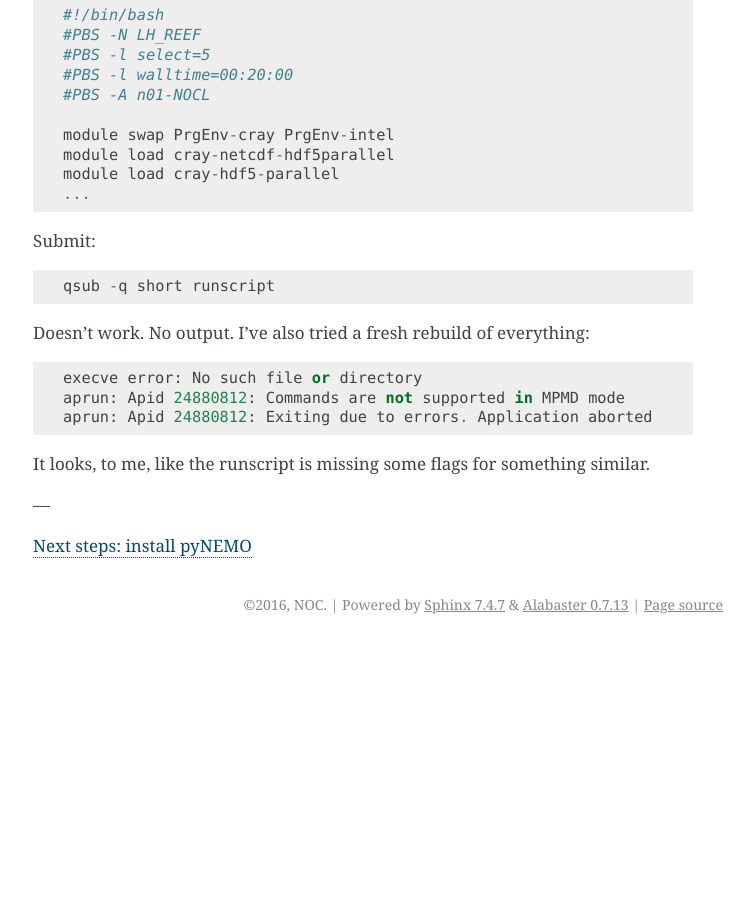
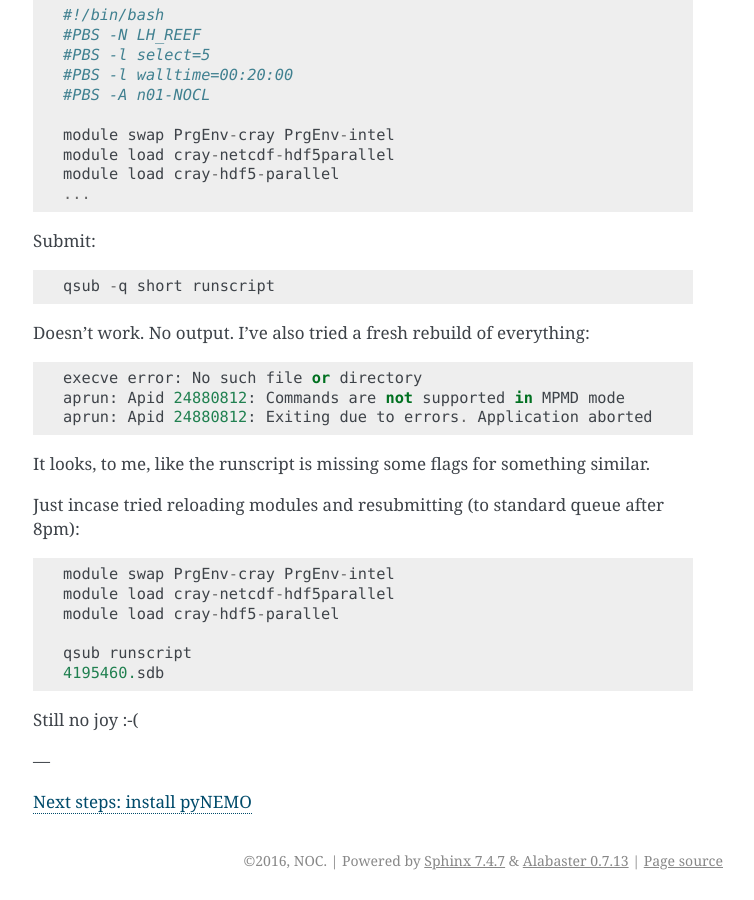
Before and after one commit to NOC-MSM/SEAsia, a Sphinx documentation site: the page built from docs/source/SEAsia.rst, in a window 1280 px wide and 900 px high, scrolled down 3747 px. Shown: the whole window, without its empty margins (387-1141 px from the left). Built offline with Sphinx 7.4.7, drawn with Linux system fonts in a browser that asks for light colours; before the commit the page ends 4391 px from its top, so only the background shows below that.

Commit message:
edit log

```diff
--- a/docs/source/SEAsia.rst
+++ b/docs/source/SEAsia.rst
@@ -192,6 +192,16 @@ Doesn't work. No output. I've also tried a fresh rebuild of everything::
 
 It looks, to me, like the runscript is missing some flags for something similar.
 
+Just incase tried reloading modules and resubmitting (to standard queue after 8pm)::
+
+  module swap PrgEnv-cray PrgEnv-intel
+  module load cray-netcdf-hdf5parallel
+  module load cray-hdf5-parallel
+
+  qsub runscript
+  4195460.sdb
+
+Still no joy :-(
 
 
 ---
```
